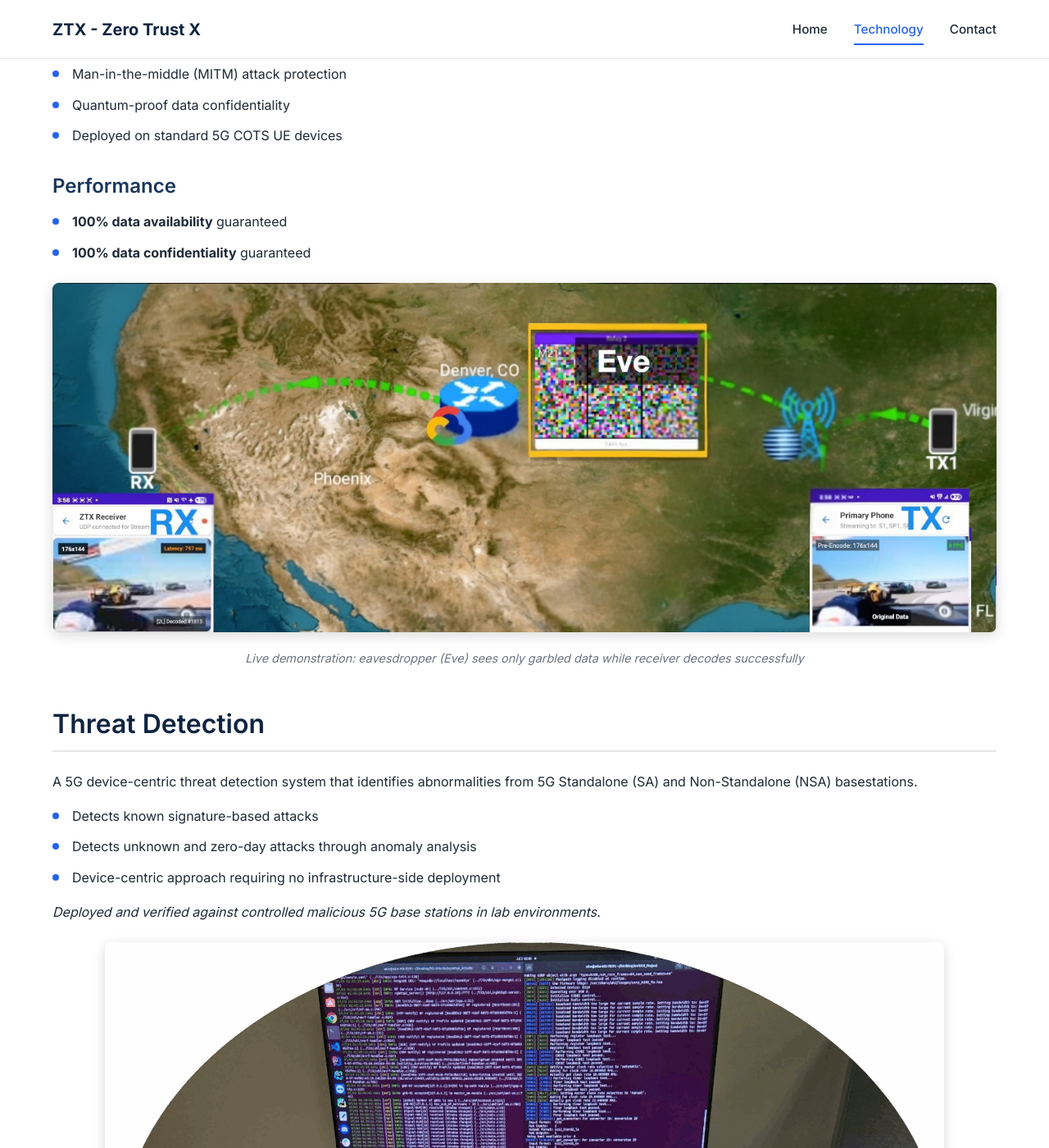
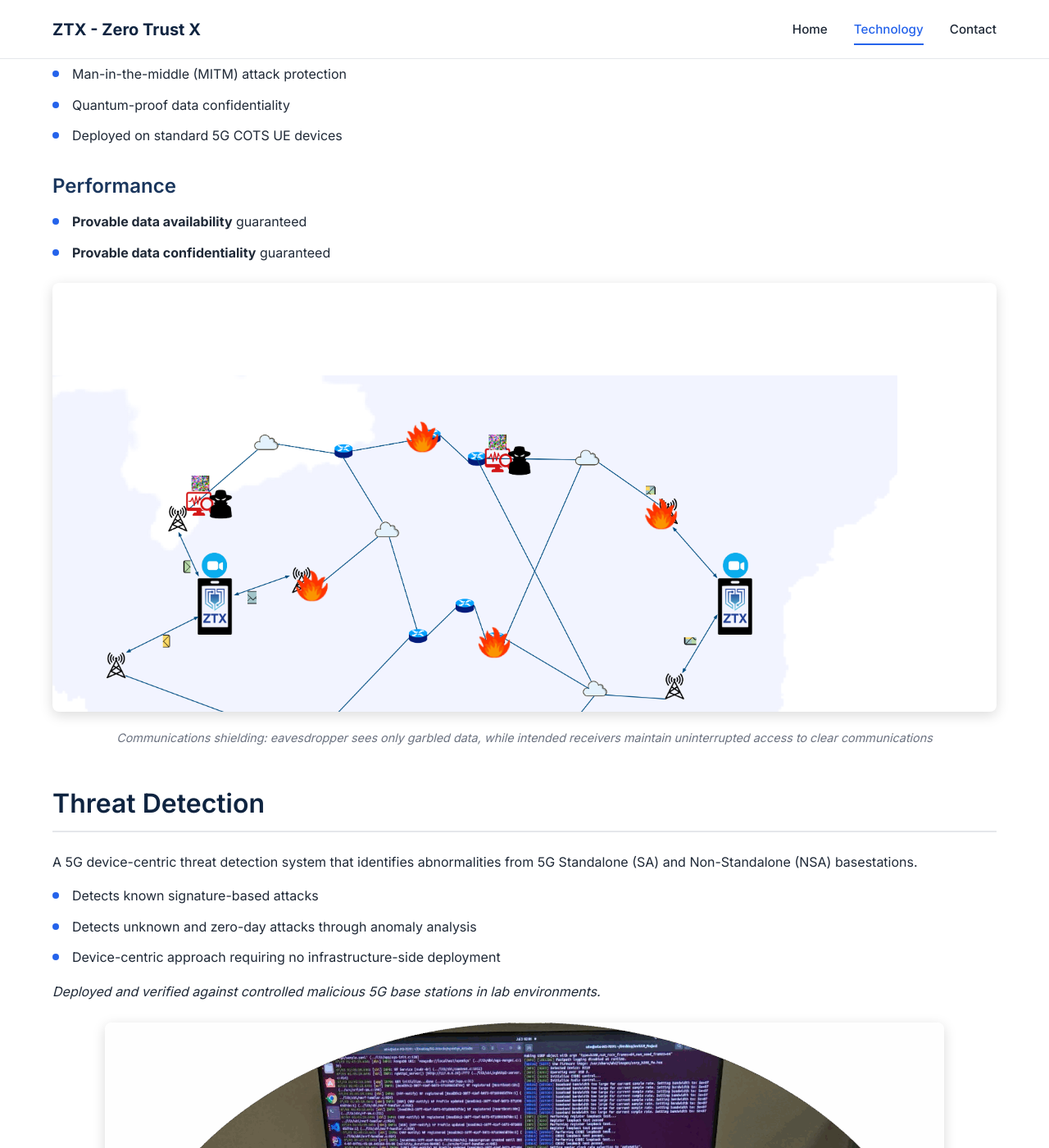
Before and after one commit to 0trustx/0trustx.com, a Jekyll site: the page built from technology.html, in a window 1280 px wide and 1400 px high, scrolled down 677 px. Shown: the whole window at 82% size. Built offline with Jekyll 4.4.1, drawn with Linux system fonts in a browser that asks for light colours.

Commit message:
updated figure of data shielding

```diff
--- a/technology.html
+++ b/technology.html
@@ -32,12 +32,12 @@
 
       <h3>Performance</h3>
       <ul class="feature-list">
-        <li><strong>100% data availability</strong> guaranteed</li>
-        <li><strong>100% data confidentiality</strong> guaranteed</li>
+        <li><strong>Provable data availability</strong> guaranteed</li>
+        <li><strong>Provable data confidentiality</strong> guaranteed</li>
       </ul>
       <div class="demo-image">
-        <img src="{{ '/images/demo_shielding.jpg' | relative_url }}" alt="Communications shielding demo showing encrypted transmission between devices">
-        <p class="image-caption">Live demonstration: eavesdropper (Eve) sees only garbled data while receiver decodes successfully</p>
+        <img src="{{ '/images/shielding_fig.png' | relative_url }}" alt="Communications shielding conceptual illustration showing encrypted transmission between devices">
+        <p class="image-caption">Communications shielding: eavesdropper sees only garbled data, while intended receivers maintain uninterrupted access to clear communications</p>
       </div>
     </div>
 
```
Also changed, not shown: images/shielding_fig.png (added).
